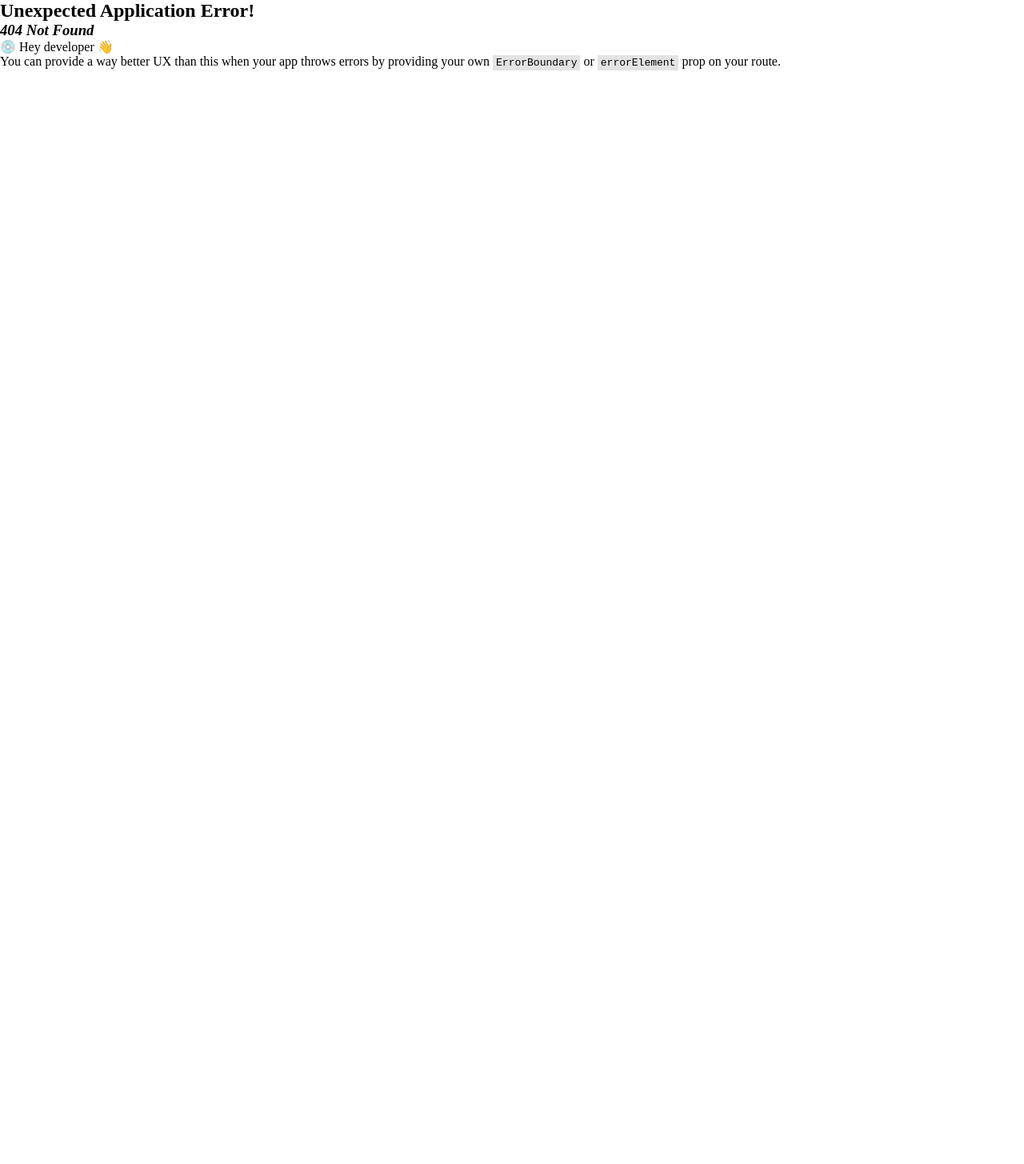
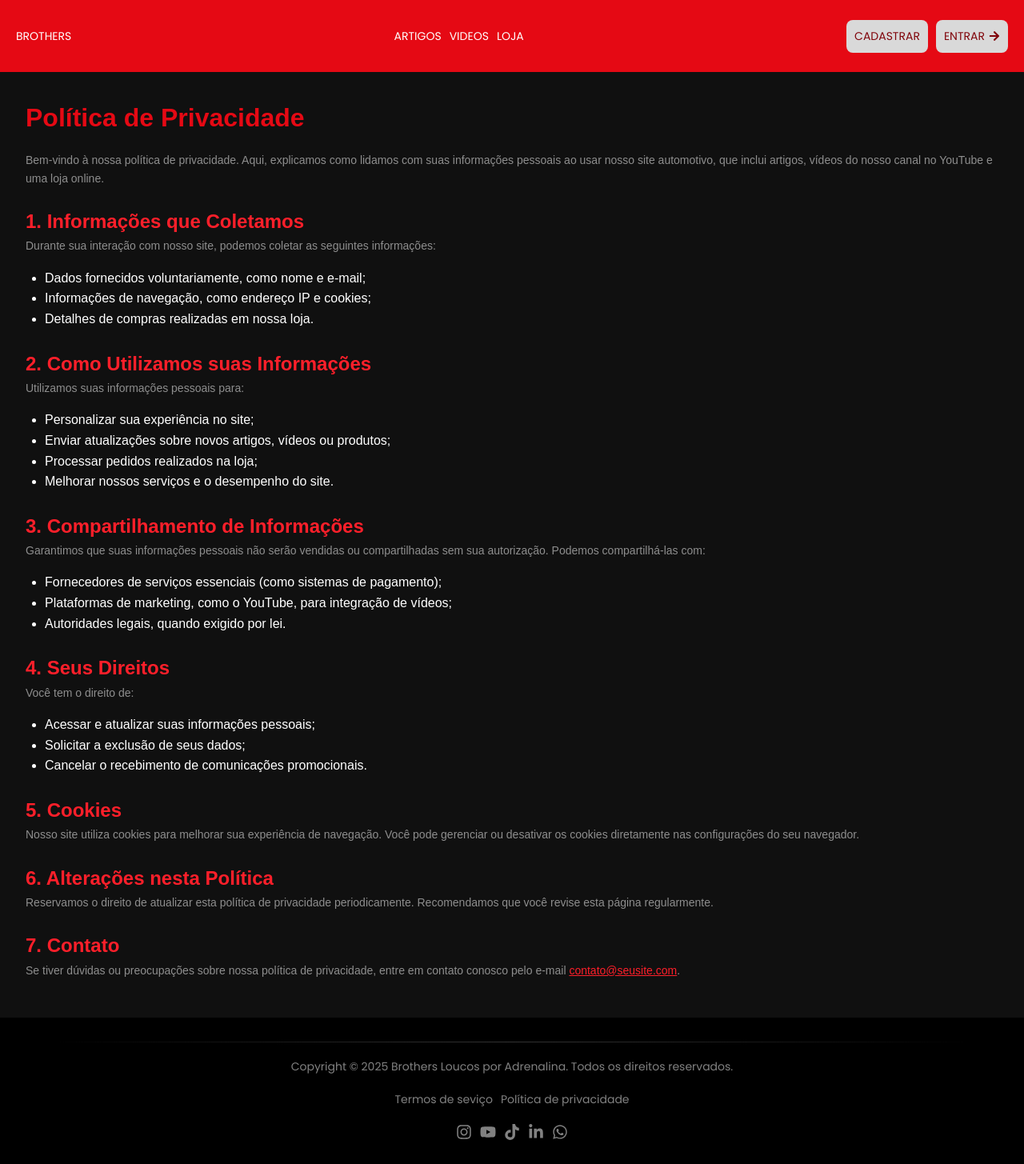
Before and after one commit to JuniorCesarMarques/react-blog, a React (Vite) app: page /privacy-policy in a window 1280 px wide. Before the commit this address had no page. Shown: the whole page at 80% size. Before the commit the page ends 800 px from the top, so only its background shows below. Built offline with nearby package versions, Linux system fonts and the light colour scheme.

Commit message:
politica de privacidade adicionada

```diff
--- a/src/components/layout/footer/Footer.jsx
+++ b/src/components/layout/footer/Footer.jsx
@@ -1,4 +1,6 @@
 import styles from './Footer.module.css';
+
+import { Link } from "react-router-dom";
 
 import { FaInstagram } from "react-icons/fa";
 import { FaYoutube } from "react-icons/fa";
@@ -14,7 +16,9 @@ const Footer = () => {
         <p className={styles.copyright}>Copyright &copy; {year} Brothers Loucos por Adrenalina. Todos os direitos reservados.</p>
         <div className={styles.policy_container}>
           <p>Termos de seviço</p>
-          <p>Políticas de privacidade</p>
+          <Link to="privacy-policy">
+            <p>Política de privacidade</p>
+          </Link>
         </div>
         <div className={styles.social_media}>
           <FaInstagram />
--- a/src/components/layout/navbar/Navbar.jsx
+++ b/src/components/layout/navbar/Navbar.jsx
@@ -13,9 +13,9 @@ const Navbar = ({ handleMenuToggle, isOpen }) => {
       <span>Brothers</span>
 
       <ul className={styles.options_menu}>
-        <li>Artigos</li>
-        <li>Videos</li>
-        <li>Loja</li>
+        <li><Link to="/">Artigos</Link></li>
+        <li><Link to="videos">Videos</Link></li>
+        <li><Link to="store">Loja</Link></li>
       </ul>
 
       <ul className={styles.auth_menu}>
--- /dev/null
+++ b/src/components/pages/PrivacyPolicy.jsx
@@ -0,0 +1,93 @@
+import React from "react";
+import styles from "./PrivacyPolicy.module.css";
+
+const PrivacyPolicy = () => {
+  return (
+    <div className={styles.container}>
+      <h1 className={styles.title}>Política de Privacidade</h1>
+      <p className={styles.text}>
+        Bem-vindo à nossa política de privacidade. Aqui, explicamos como lidamos
+        com suas informações pessoais ao usar nosso site automotivo, que inclui
+        artigos, vídeos do nosso canal no YouTube e uma loja online.
+      </p>
+
+      <section>
+        <h2 className={styles.sectionTitle}>1. Informações que Coletamos</h2>
+        <p className={styles.text}>
+          Durante sua interação com nosso site, podemos coletar as seguintes
+          informações:
+        </p>
+        <ul className={styles.list}>
+          <li>Dados fornecidos voluntariamente, como nome e e-mail;</li>
+          <li>Informações de navegação, como endereço IP e cookies;</li>
+          <li>Detalhes de compras realizadas em nossa loja.</li>
+        </ul>
+      </section>
+
+      <section>
+        <h2 className={styles.sectionTitle}>2. Como Utilizamos suas Informações</h2>
+        <p className={styles.text}>Utilizamos suas informações pessoais para:</p>
+        <ul className={styles.list}>
+          <li>Personalizar sua experiência no site;</li>
+          <li>Enviar atualizações sobre novos artigos, vídeos ou produtos;</li>
+          <li>Processar pedidos realizados na loja;</li>
+          <li>Melhorar nossos serviços e o desempenho do site.</li>
+        </ul>
+      </section>
+
+      <section>
+        <h2 className={styles.sectionTitle}>3. Compartilhamento de Informações</h2>
+        <p className={styles.text}>
+          Garantimos que suas informações pessoais não serão vendidas ou
+          compartilhadas sem sua autorização. Podemos compartilhá-las com:
+        </p>
+        <ul className={styles.list}>
+          <li>Fornecedores de serviços essenciais (como sistemas de pagamento);</li>
+          <li>Plataformas de marketing, como o YouTube, para integração de vídeos;</li>
+          <li>Autoridades legais, quando exigido por lei.</li>
+        </ul>
+      </section>
+
+      <section>
+        <h2 className={styles.sectionTitle}>4. Seus Direitos</h2>
+        <p className={styles.text}>Você tem o direito de:</p>
+        <ul className={styles.list}>
+          <li>Acessar e atualizar suas informações pessoais;</li>
+          <li>Solicitar a exclusão de seus dados;</li>
+          <li>Cancelar o recebimento de comunicações promocionais.</li>
+        </ul>
+      </section>
+
+      <section>
+        <h2 className={styles.sectionTitle}>5. Cookies</h2>
+        <p className={styles.text}>
+          Nosso site utiliza cookies para melhorar sua experiência de navegação.
+          Você pode gerenciar ou desativar os cookies diretamente nas
+          configurações do seu navegador.
+        </p>
+      </section>
+
+      <section>
+        <h2 className={styles.sectionTitle}>6. Alterações nesta Política</h2>
+        <p className={styles.text}>
+          Reservamos o direito de atualizar esta política de privacidade
+          periodicamente. Recomendamos que você revise esta página
+          regularmente.
+        </p>
+      </section>
+
+      <section>
+        <h2 className={styles.sectionTitle}>7. Contato</h2>
+        <p className={styles.text}>
+          Se tiver dúvidas ou preocupações sobre nossa política de privacidade,
+          entre em contato conosco pelo e-mail{" "}
+          <a href="mailto:contato@seusite.com" className={styles.link}>
+            contato@seusite.com
+          </a>.
+        </p>
+      </section>
+    </div>
+  );
+};
+
+export default PrivacyPolicy;
--- /dev/null
+++ b/src/components/pages/PrivacyPolicy.module.css
@@ -0,0 +1,35 @@
+.container {
+    padding: 2rem;
+    background-color: var(--black-color);
+    color: var(--white-color);
+    font-family: Arial, sans-serif;
+    line-height: 1.6;
+  }
+
+  .title {
+    color: var(--main-color);
+    font-size: 2rem;
+    margin-bottom: 1rem;
+  }
+
+  .sectionTitle {
+    color: var(--third-color);
+    font-size: 1.5rem;
+    margin-top: 1.5rem;
+  }
+
+  .text {
+    margin-bottom: 1rem;
+    font-size: var(--font-size);
+    color: var(--gray-color);
+  }
+
+  .list {
+    padding-left: 1.5rem;
+    margin-bottom: 1rem;
+  }
+
+  .link {
+    color: var(--third-color);
+    text-decoration: underline;
+  }
--- /dev/null
+++ b/src/components/pages/posts/Store.jsx
@@ -0,0 +1,9 @@
+import styles from "./Store.module.css";
+
+const Store = () => {
+  return (
+    <div>Store</div>
+  )
+}
+
+export default Store;
--- a/src/index.css
+++ b/src/index.css
@@ -19,6 +19,6 @@
 }
 
 a {
-    color: white;
     text-decoration: none;
+    color: inherit;
 }
```
Also changed, not shown: src/App.jsx (+12 -0 lines), src/components/pages/posts/Store.module.css (added).
